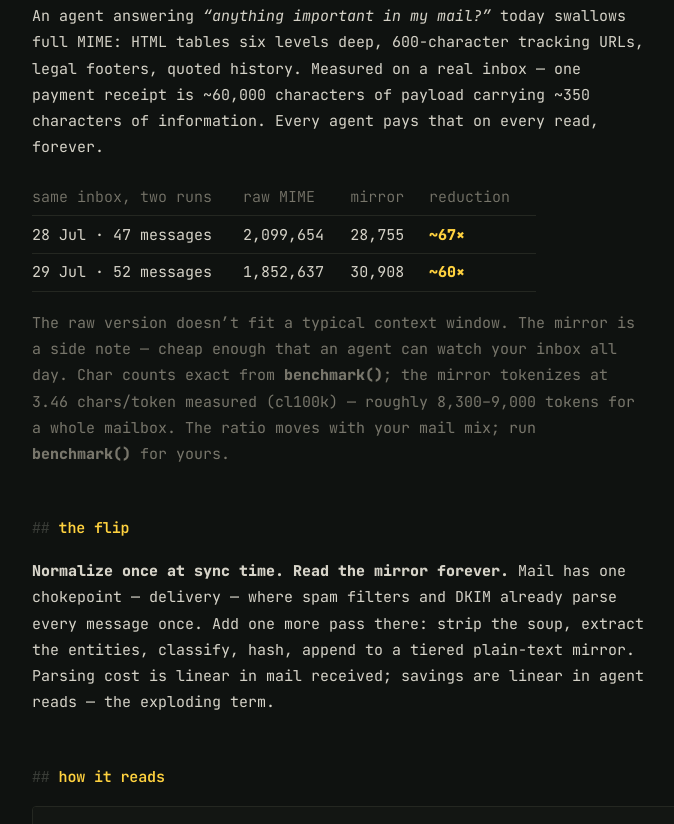
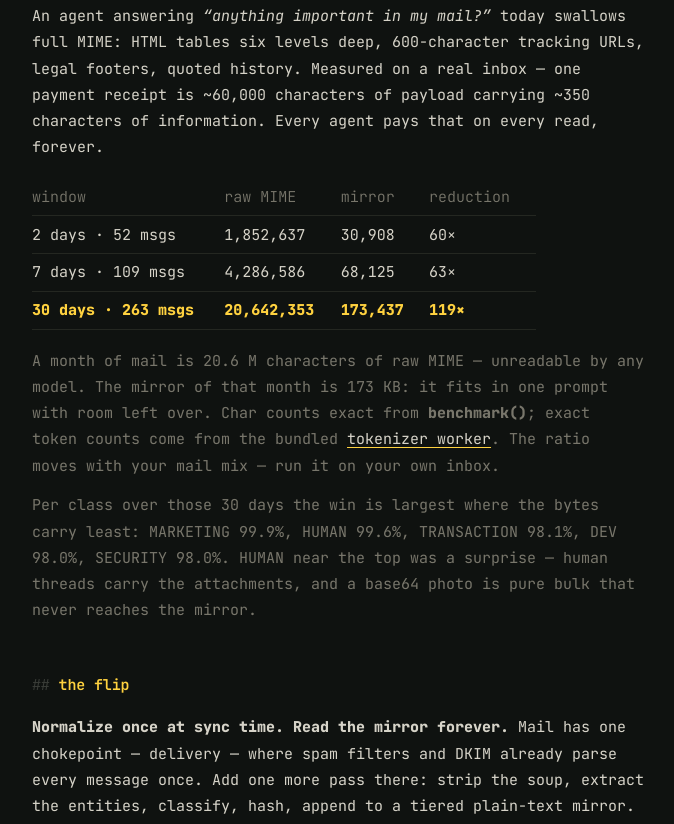
Before and after one commit to eddie-boop14/agent-mail, a plain HTML site: page index.html in a window 1280 px wide. Shown: the part 558-1382 px from the top of the page, without its empty margins (266-940 px from the left). Drawn offline with Linux system fonts and the light colour scheme.

Commit message:
site: window table with the 30-day headline and the class finding

```diff
--- a/index.html
+++ b/index.html
@@ -96,14 +96,21 @@ footer{margin-top:5em; padding-top:1.4em; border-top:1px solid var(--rule); colo
     Measured on a real inbox — one payment receipt is ~60,000 characters of payload carrying
     ~350 characters of information. Every agent pays that on every read, forever.</p>
     <table>
-      <tr><th>same inbox, two runs</th><th>raw MIME</th><th>mirror</th><th>reduction</th></tr>
-      <tr><td>28 Jul · 47 messages</td><td>2,099,654</td><td>28,755</td><td><b>~67×</b></td></tr>
-      <tr><td>29 Jul · 52 messages</td><td>1,852,637</td><td>30,908</td><td><b>~60×</b></td></tr>
+      <tr><th>window</th><th>raw MIME</th><th>mirror</th><th>reduction</th></tr>
+      <tr><td>2 days · 52 msgs</td><td>1,852,637</td><td>30,908</td><td>60×</td></tr>
+      <tr><td>7 days · 109 msgs</td><td>4,286,586</td><td>68,125</td><td>63×</td></tr>
+      <tr><td><b>30 days · 263 msgs</b></td><td><b>20,642,353</b></td><td><b>173,437</b></td><td><b>119×</b></td></tr>
     </table>
-    <p class="dim">The raw version doesn’t fit a typical context window. The mirror is a side note —
-    cheap enough that an agent can watch your inbox all day. Char counts exact from <b>benchmark()</b>; the mirror tokenizes at 3.46 chars/token measured
-    (cl100k) — roughly 8,300–9,000 tokens for a whole mailbox. The ratio moves with your mail
-    mix; run <b>benchmark()</b> for yours.</p>
+    <p class="dim">A month of mail is 20.6 M characters of raw MIME — unreadable by any model.
+    The mirror of that month is 173 KB: it fits in one prompt with room left over. Char counts
+    exact from <b>benchmark()</b>; exact token counts come from the bundled
+    <a href="https://github.com/eddie-boop14/inbox-txt/tree/main/worker">tokenizer worker</a>.
+    The ratio moves with your mail mix — run it on your own inbox.</p>
+
+    <p class="dim">Per class over those 30 days the win is largest where the bytes carry least:
+    MARKETING 99.9%, HUMAN 99.6%, TRANSACTION 98.1%, DEV 98.0%, SECURITY 98.0%. HUMAN near the
+    top was a surprise — human threads carry the attachments, and a base64 photo is pure bulk
+    that never reaches the mirror.</p>
   </section>
 
   <section>
```
